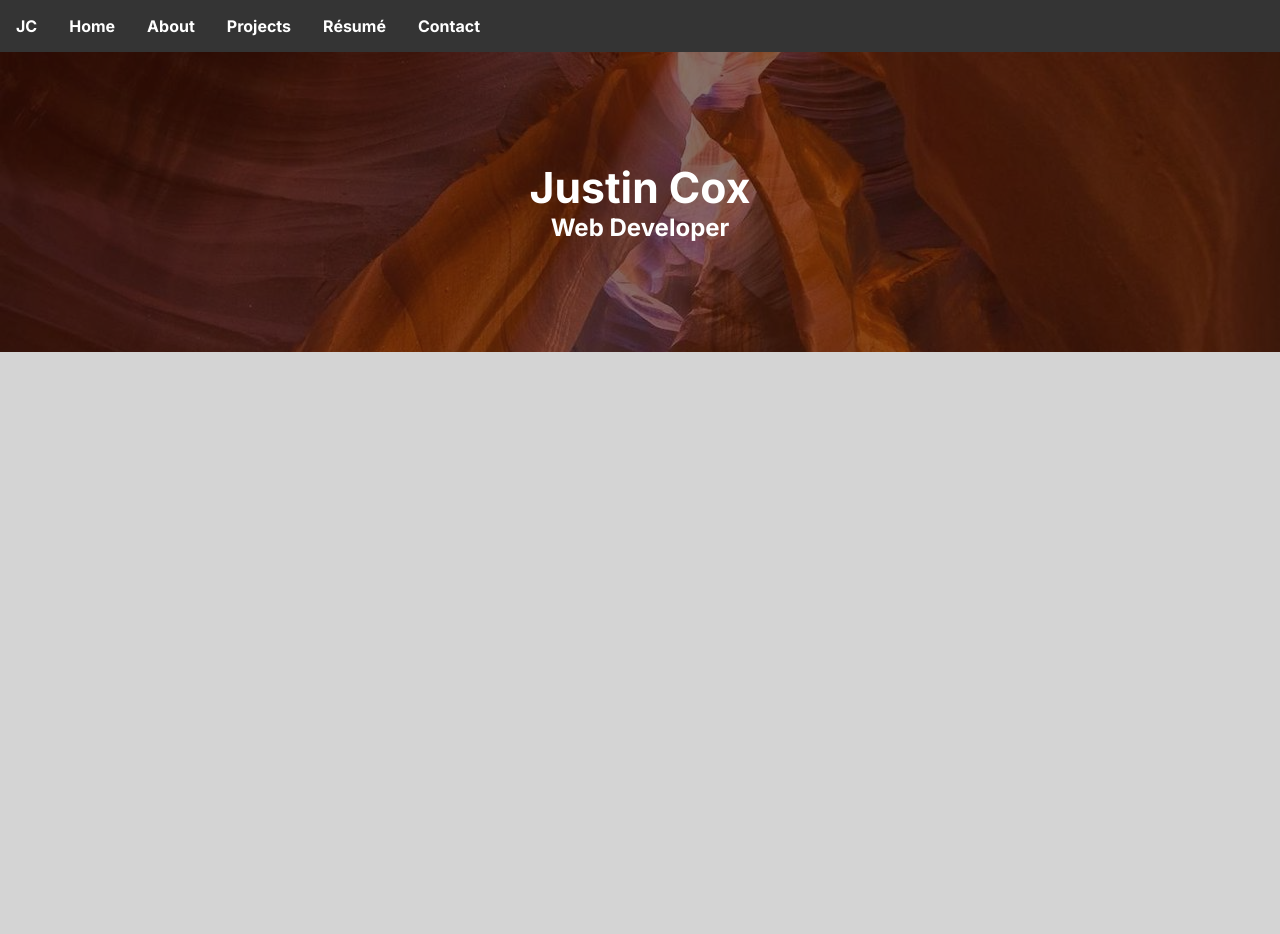
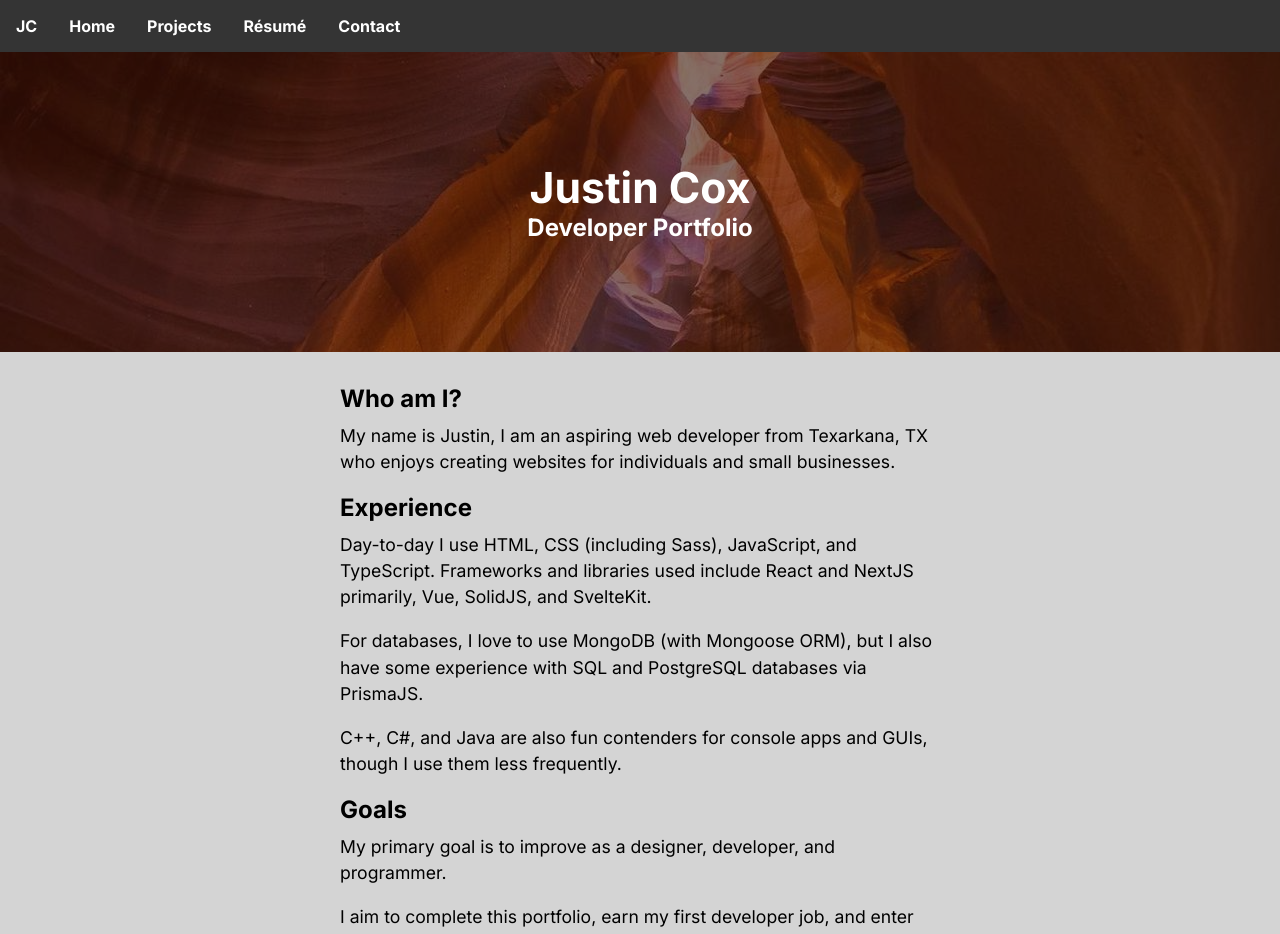
Before and after one commit to Jnxvln/devportfolio, a Next.js app: page / in a window 1280 px wide. Shown: the top 934 px of the page. Before the commit the page ends 800 px from the top, so only its background shows below. Built offline with nearby package versions, Linux system fonts and the light colour scheme.

Commit message:
Update landing page

```diff
--- a/app/about/about.module.scss
+++ /dev/null
@@ -1 +0,0 @@
-@import '@/styles/colors.scss';
--- a/app/landing.module.scss
+++ b/app/landing.module.scss
@@ -1 +1,21 @@
 @import '@/styles/colors.scss';
+
+.content-section {
+   padding: 2em;
+   //  border: 2px dashed blue;
+}
+
+.content-wrapper {
+   max-width: 600px;
+   margin: 0 auto;
+
+   p {
+      margin-bottom: 1em;
+      line-height: 1.5;
+      font-size: 1.1rem;
+   }
+}
+
+.subheading {
+   margin-bottom: 0.4em;
+}
--- a/app/page.tsx
+++ b/app/page.tsx
@@ -7,6 +7,40 @@ export default function Home() {
          <div className="grid">
             <LandingHero />
          </div>
+
+         <section className={styles['content-section']} style={{ padding: '2em' }}>
+            <div className={styles['content-wrapper']}>
+               <h2 className={styles['subheading']}>Who am I?</h2>
+               <p>
+                  My name is Justin, I am an aspiring web developer from Texarkana, TX who
+                  enjoys creating websites for individuals and small businesses.
+               </p>
+
+               <h2 className={styles['subheading']}>Experience</h2>
+               <p>
+                  Day-to-day I use HTML, CSS (including Sass), JavaScript, and TypeScript.
+                  Frameworks and libraries used include React and NextJS primarily, Vue,
+                  SolidJS, and SvelteKit.
+               </p>
+               <p>
+                  For databases, I love to use MongoDB (with Mongoose ORM), but I also
+                  have some experience with SQL and PostgreSQL databases via PrismaJS.
+               </p>
+               <p>
+                  C++, C#, and Java are also fun contenders for console apps and GUIs,
+                  though I use them less frequently.
+               </p>
+
+               <h2 className={styles['subheading']}>Goals</h2>
+               <p>
+                  My primary goal is to improve as a designer, developer, and programmer.
+               </p>
+               <p>
+                  I aim to complete this portfolio, earn my first developer job, and enter
+                  the world of professional web development.
+               </p>
+            </div>
+         </section>
       </main>
    )
 }
--- a/libs/components/landing/LandingHero/LandingHero.tsx
+++ b/libs/components/landing/LandingHero/LandingHero.tsx
@@ -19,7 +19,7 @@ export default function LandingHero() {
          <div className={styles['hero-content-container']}>
             <div className={styles['hero-content-inner-container']}>
                <h1 className={styles['title']}>Justin Cox</h1>
-               <h2 className={styles['subtitle']}>Web Developer</h2>
+               <h2 className={styles['subtitle']}>Developer Portfolio</h2>
             </div>
          </div>
       </div>
--- a/libs/components/navbar/Navbar.module.scss
+++ b/libs/components/navbar/Navbar.module.scss
@@ -21,6 +21,7 @@ $paddingUnit: 1em;
 
    &:hover {
       color: rgb(126, 219, 247);
+      cursor: pointer;
    }
 }
 
--- a/libs/components/navbar/Navbar.tsx
+++ b/libs/components/navbar/Navbar.tsx
@@ -13,10 +13,6 @@ export default function Navbar() {
       {
          label: 'Home',
          href: '/',
-      },
-      {
-         label: 'About',
-         href: '/about',
       },
       {
          label: 'Projects',
```
Also changed, not shown: app/about/page.tsx (deleted, +0 -9 lines).
